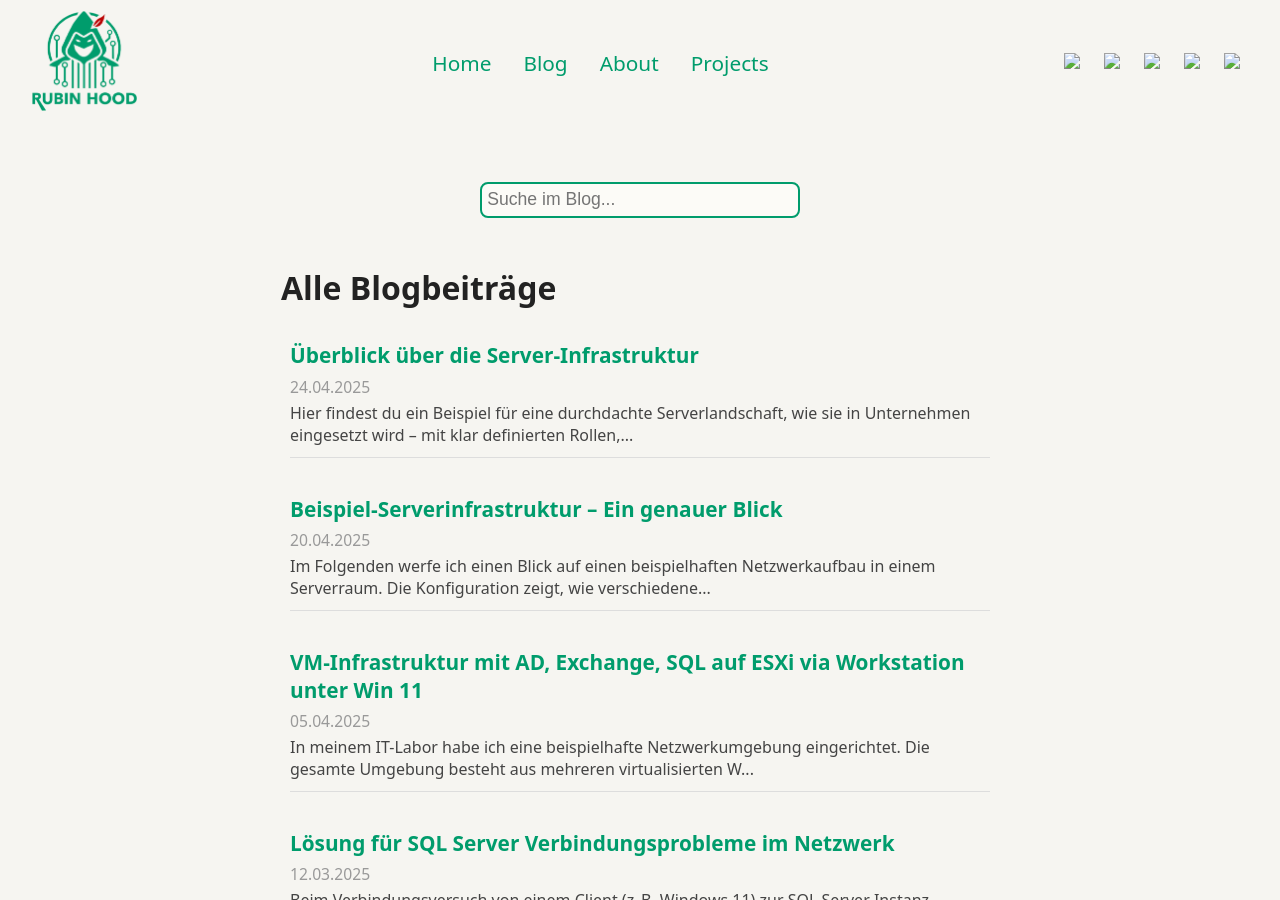
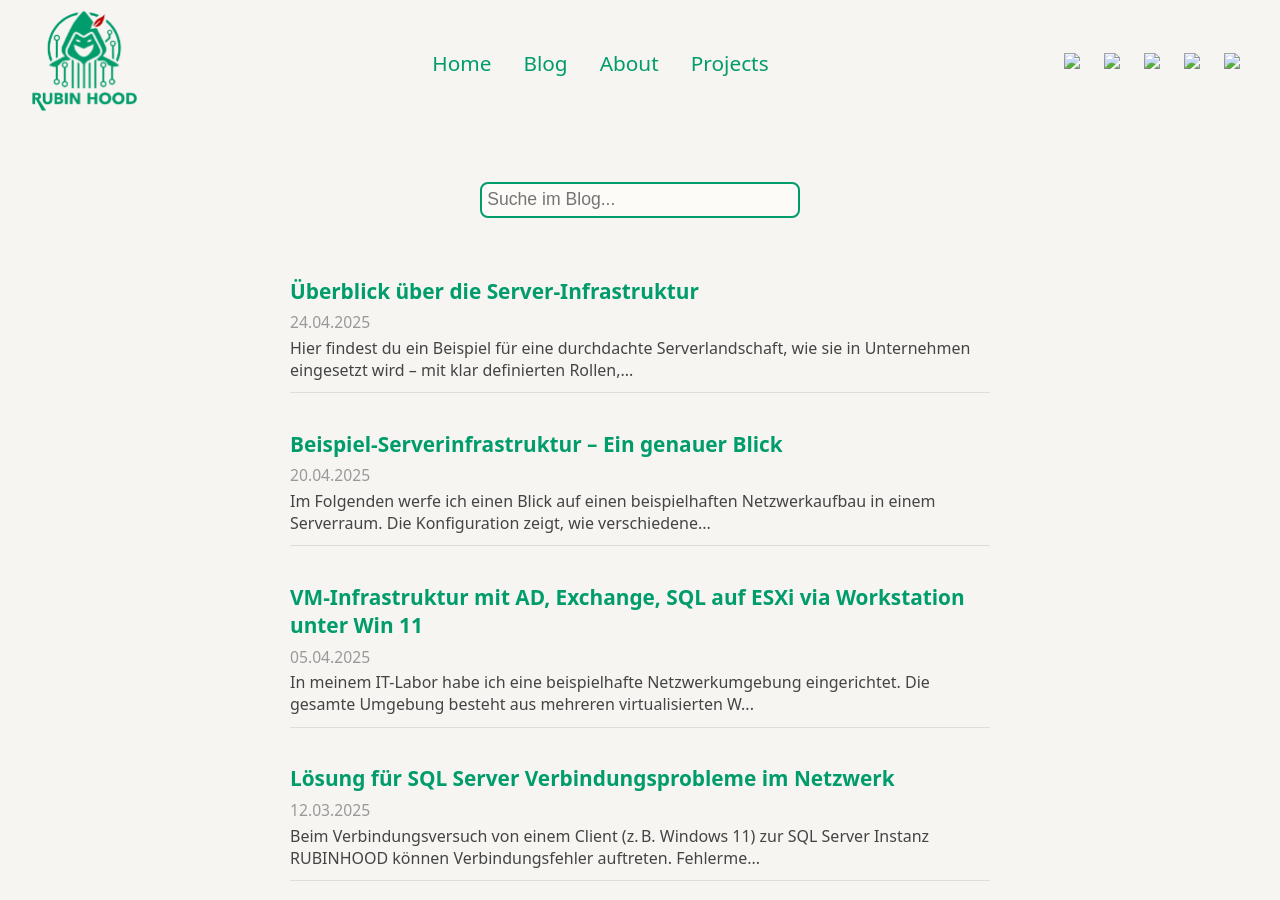
Before and after one commit to rubin-hood/website, a Jekyll site: the page built from blog.html, in a window 1280 px wide and 900 px high. Built offline with Jekyll 4.4.1, drawn with Linux system fonts in a browser that asks for light colours.

Commit message:
Update blog.html

```diff
--- a/blog.html
+++ b/blog.html
@@ -13,16 +13,16 @@ narrow: true
 <div id="searchresults"></div>
 
 
-<h1>Alle Blogbeiträge</h1>
-<div class="blog-list">
+<div id="all-posts" class="blog-list">
   {% for post in site.posts %}
     <div class="blog-list-item">
       <a class="blog-list-title" href="{{ post.url | relative_url }}">{{ post.title }}</a>
-    <div class="blog-list-date">{{ post.date | date: "%d.%m.%Y" }}</div>
+      <div class="blog-list-date">{{ post.date | date: "%d.%m.%Y" }}</div>
       <div class="blog-list-excerpt">{{ post.excerpt | strip_html | truncate: 140 }}</div>
     </div>
   {% endfor %}
 </div>
+
 
 
 <script>
```
